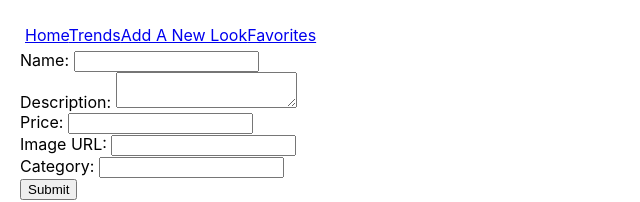
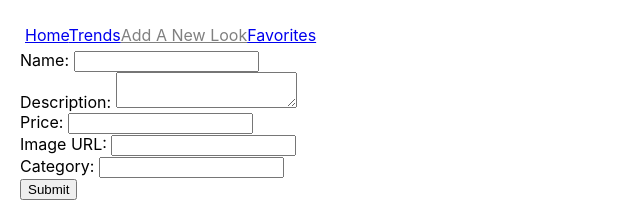
Before and after one commit to gello1199/mytrend-frontend, a React (Create React App) app: page /new in a window 1280 px wide. Shown: the top 202 px of the page, without its empty margins (0-640 px from the left). Built offline with nearby package versions, Linux system fonts and the light colour scheme.

Commit message:
Added grey to selected links

```diff
--- a/src/App.css
+++ b/src/App.css
@@ -12,3 +12,7 @@ body {
     border-color: black;
     text-align: center;
 }
+
+.selected {
+    color: grey;
+}
--- a/src/App.js
+++ b/src/App.js
@@ -7,10 +7,10 @@ function App() {
   return (
     <div>
       <div className="nav-links">
-        <NavLink to='/home'>Home</NavLink>
-        <NavLink to='/trends'>Trends</NavLink>
-        <NavLink to='/new'>Add A New Look</NavLink>
-        <NavLink to='/favorites'>Favorites</NavLink>
+        <NavLink to='/home' className={isActive => isActive ? "selected" : ""}>Home</NavLink>
+        <NavLink to='/trends' className={isActive => isActive ? "selected" : ""}>Trends</NavLink>
+        <NavLink to='/new' className={isActive => isActive ? "selected" : ""}>Add A New Look</NavLink>
+        <NavLink to='/favorites' className={isActive => isActive ? "selected" : ""}>Favorites</NavLink>
       </div>
       <Navbar />
     </div>
```
Also changed, not shown: src/Components/Items/Forms/itemsForm.js (line endings or trailing spaces).
